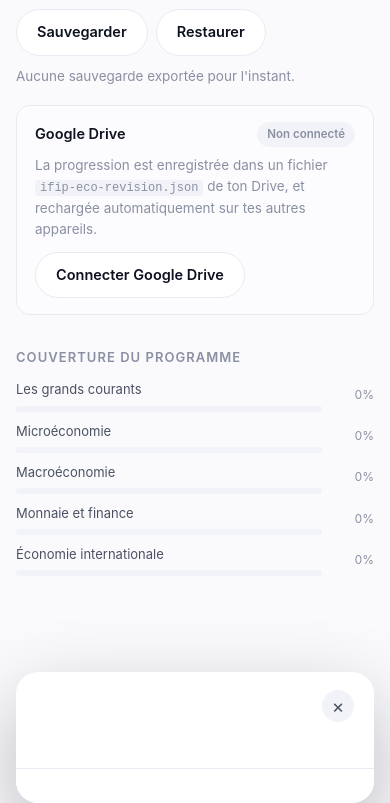
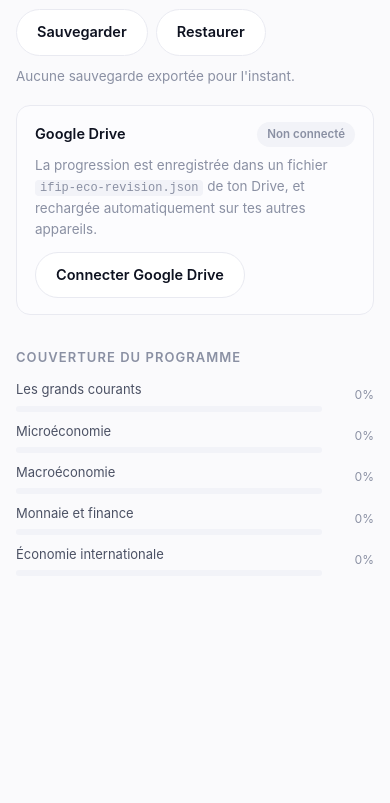
Before and after one commit to ironworkout/revision-ifip-economie, a plain HTML site: page index.html in a window 390 px wide. Shown: the part 1218-2021 px from the top of the page. After the commit the page ends 1890 px from the top, so only its background shows below. Drawn offline with Linux system fonts and the light colour scheme.

Commit message:
Fix: la fiche fermée reste visible en bas de page
Le display flex ajouté pour la barre de niveaux s'appliquait aussi à la boîte
fermée et écrasait la règle native qui la masque. Il ne s'applique plus qu'à
l'état ouvert, et la réponse garde toute sa hauteur sur mobile.

```diff
--- a/assets/style.css
+++ b/assets/style.css
@@ -704,18 +704,23 @@ h1 {
 
 /* ---------- modale ---------- */
 
+/* La boîte garde le display natif quand elle est fermée : la règle flex ne
+   s'applique qu'à l'état ouvert, sinon la fiche resterait affichée en bas. */
 .modale {
   border: 0;
   padding: 0;
   width: min(720px, calc(100vw - 32px));
   max-height: min(86vh, 900px);
-  display: flex;
-  flex-direction: column;
   overflow: hidden;
   border-radius: var(--rayon);
   background: var(--carte);
   box-shadow: 0 30px 80px rgba(14, 18, 32, .28);
   color: var(--encre);
+}
+
+.modale[open] {
+  display: flex;
+  flex-direction: column;
 }
 
 .modale::backdrop { background: rgba(14, 18, 32, .38); backdrop-filter: blur(3px); }
@@ -827,7 +832,7 @@ h1 {
   .seance__tete { gap: 10px; }
   .seance__mode { display: none; }
   .question__texte { font-size: 21px; }
-  .modale .reponse { padding: 14px 18px 22px; max-height: 66vh; }
+  .modale .reponse { padding: 14px 18px 22px; max-height: none; }
   .modale__question { padding: 10px 18px 0; font-size: 18px; }
   .filtres { margin: 0 -16px; padding-left: 16px; padding-right: 16px; }
 }
```
